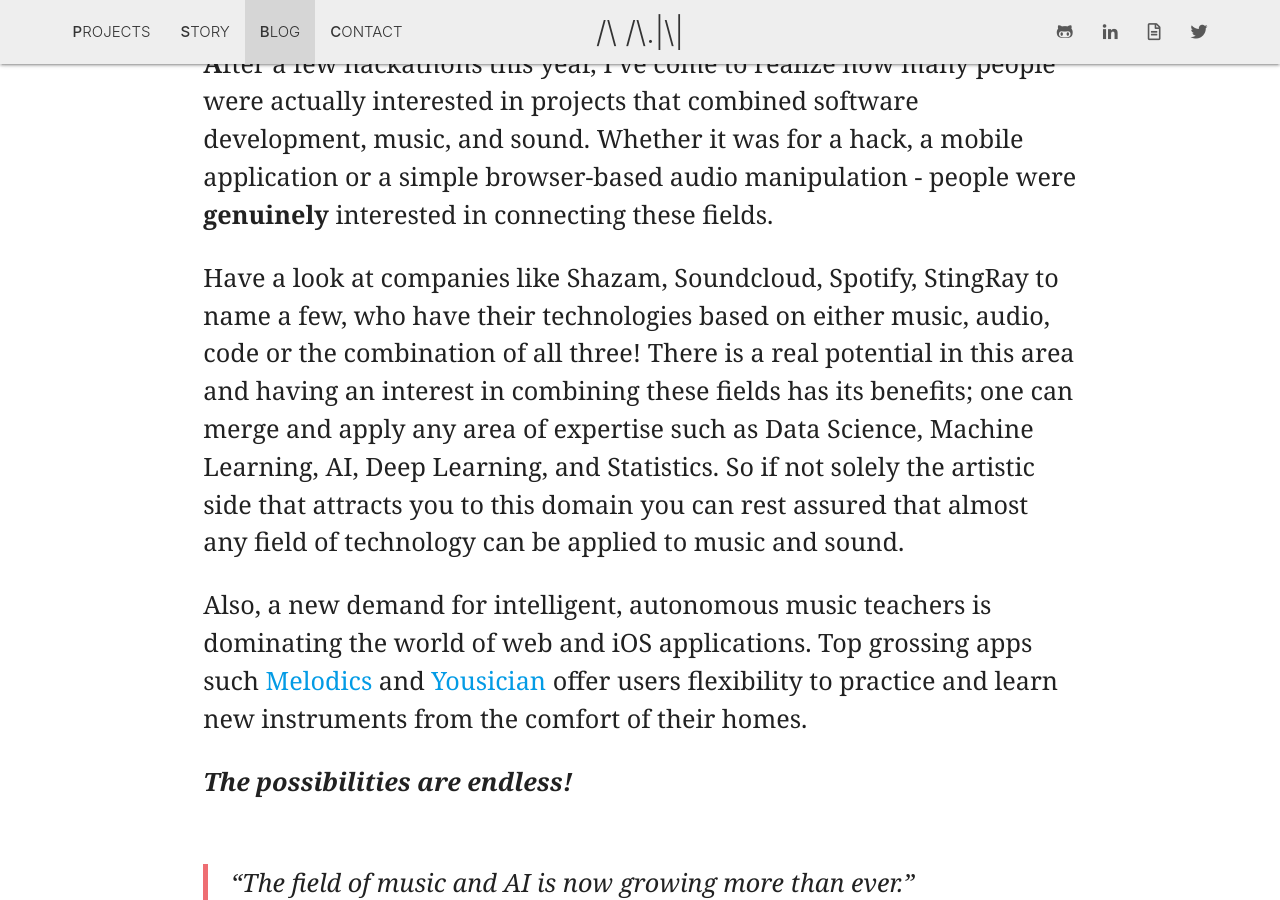
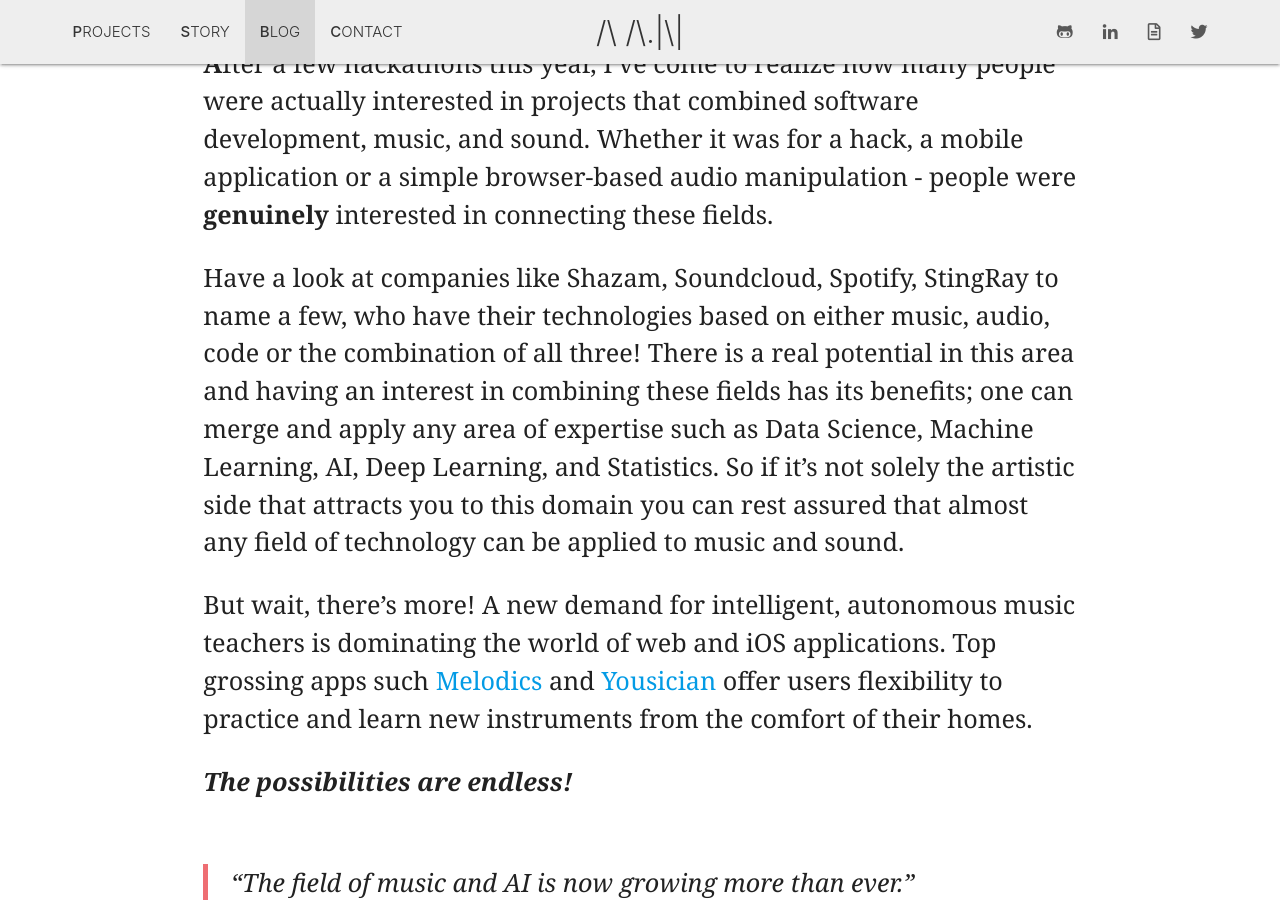
Before and after one commit to anthonyanader/personalBlog, a Jekyll site: the page built from _posts/2018-02-06-music-sound-code.md, in a window 1280 px wide and 900 px high, scrolled down 1045 px. Built offline with Jekyll 4.4.1, drawn with Linux system fonts in a browser that asks for light colours; emoji names are drawn with the system emoji font; comment, search, counter and statistics services are not loaded; some of the changed text lies outside the part shown.

Commit message:
typos and local file delete

```diff
--- a/_posts/2018-02-08-music-sound-code.md
+++ b/_posts/2018-02-06-music-sound-code.md
@@ -17,9 +17,9 @@
  <b>A</b>fter a few hackathons this year, I've come to realize how many people were actually interested in projects that combined software development, music, and sound. Whether it was for a hack,  a mobile application or a simple browser-based audio manipulation - people were <b>genuinely</b> interested in connecting these fields.
 
 
-Have a look at companies like Shazam, Soundcloud, Spotify, StingRay to name a few, who have their technologies based on either music, audio, code or the combination of all three! There is a real potential in this area and having an interest in combining these fields has its benefits; one can merge and apply any area of expertise such as Data Science, Machine Learning, AI, Deep Learning, and Statistics. So if not solely the artistic side that attracts you to this domain you can rest assured that almost any field of technology can be applied to music and sound.
+Have a look at companies like Shazam, Soundcloud, Spotify, StingRay to name a few, who have their technologies based on either music, audio, code or the combination of all three! There is a real potential in this area and having an interest in combining these fields has its benefits; one can merge and apply any area of expertise such as Data Science, Machine Learning, AI, Deep Learning, and Statistics. So if it's not solely the artistic side that attracts you to this domain you can rest assured that almost any field of technology can be applied to music and sound.
 
-Also, a new demand for intelligent, autonomous music teachers is dominating the world of web and iOS applications. Top grossing apps such <a class="pink-hover" href="https://melodics.com/" target="_blank">Melodics</a> and <a class="pink-hover" href="https://yousician.com/" target="_blank">Yousician</a> offer users flexibility to practice and learn new instruments from the comfort of their homes.
+But wait, there's more! A new demand for intelligent, autonomous music teachers is dominating the world of web and iOS applications. Top grossing apps such <a class="pink-hover" href="https://melodics.com/" target="_blank">Melodics</a> and <a class="pink-hover" href="https://yousician.com/" target="_blank">Yousician</a> offer users flexibility to practice and learn new instruments from the comfort of their homes.
 
 _<b>The possibilities are endless!</b><br>_
 <br>
```
Also changed, not shown: other parts of _posts/2018-02-06-music-sound-code.md (+1 -1 lines).
